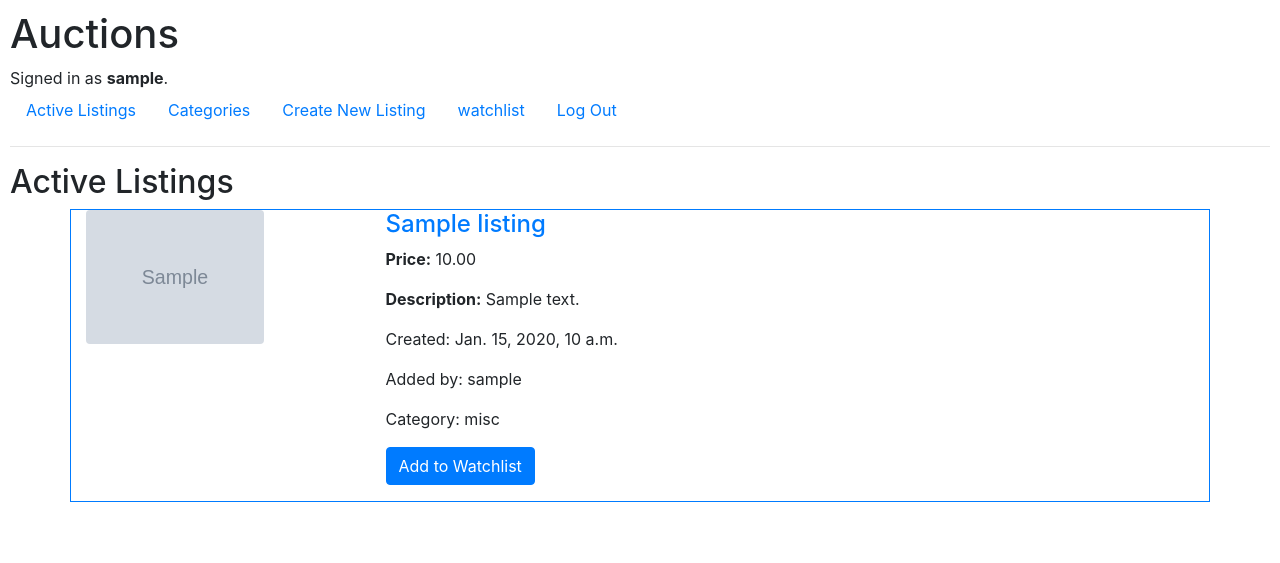
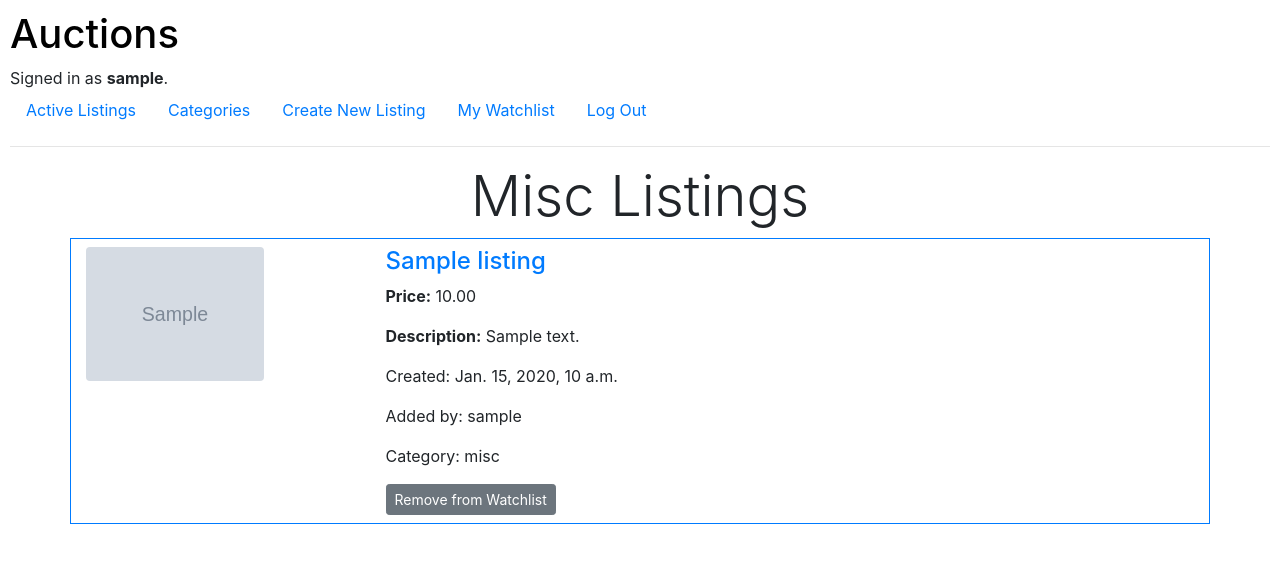
Before and after one commit to SuleymanEminov/cs50w-commerce, a Django app: page /categories/misc in a window 1280 px wide. Shown: the top 563 px of the page. Run offline with Django 3.2, Linux system fonts and the light colour scheme; a user stored in the database is signed in; tables that the repository leaves empty hold one stand-in row (values such as "Sample post"); grey boxes marked "Sample" are stand-in pictures; parts of the project's set-up code (start-up, migrations or seed data) failed here and were passed over; some libraries are stand-ins or nearby versions.

Commit message:
Watchlist implemented, readme added

```diff
--- a/auctions/models.py
+++ b/auctions/models.py
@@ -1,6 +1,3 @@
-from distutils.command.upload import upload
-from pyexpat import model
-from sre_parse import CATEGORIES
 from django.contrib.auth.models import AbstractUser
 from django.db import models
 from djmoney.models.fields import MoneyField
--- a/auctions/static/auctions/styles.css
+++ b/auctions/static/auctions/styles.css
@@ -8,7 +8,8 @@ body {
     position: relative;
 }
 
-#frame {
-    width: 200;
-    height: auto;
+.home a {
+    color: black;
+    text-decoration: none;
+
 }
--- a/auctions/templates/auctions/categories.html
+++ b/auctions/templates/auctions/categories.html
@@ -4,7 +4,7 @@
 
     {% for category in categories %}
         <ul>
-            <li><a href="{% url 'category_listings' category %}">{{category}}</a></li>
+            <li><a href="{% url 'category_listings' category %}">{{category.capitalize}}</a></li>
         </ul>
     {% endfor %}
 
--- a/auctions/templates/auctions/index.html
+++ b/auctions/templates/auctions/index.html
@@ -1,36 +1,51 @@
 {% extends "auctions/layout.html" %}
 
 {% block body %}
-    <h2>Active Listings</h2>
+<div class="d-flex justify-content-center flex-nowrap">
+        {% if title %}
+            <h2 class="display-4">{{title.capitalize}} Listings</h2>
+        {%else%}
+            <h2 class="display-4">Active Listings</h2>
+        {%endif%}
 
+    </div>
     {% for listing in listings %}
         {% if listing.active == True %}
         <div class="container border border-primary mb-3">
                     <div class="row">
-                        <div class="col-md-3">
+                        <div class="col-md-3 pt-2 ">
                             {% if listing.image %}
                                 <img src="{{listing.image.url }}" alt="{{listing.title}}" id="listing_image" class="rounded">
                             {% else %}
                                 {% load static %}
-                                <img src="{% static 'auctions/img/no_image_available.png' %}" alt="No Image Available">
+                                <img src="{% static 'auctions/img/no_image_available.png' %}" alt="No Image Available" id="listing_image">
                             {% endif %}
                         </div>
-                        <div class="col">
+                        <div class="col pt-2">
                             <h4> <a class="col-sm" href="{% url 'listing_view' listing.id %}" id="listing_title">{{listing.title}}</a></h4>
                             <p class="col-sm"><strong>Price:</strong> {{listing.price}}</p>
                             <p class="col-sm"><strong>Description:</strong> {{listing.description}}</p>
                             <p class="col-sm">Created: {{listing.created_time}}</p>
                             <p class="col-sm">Added by: {{listing.user}}</p>
                             <p class="col-sm">Category: {{listing.category}}</p>
+                            {%if user.is_authenticated %}
                             <div class="col" >
-                                <input type="button" class="btn btn-primary mb-3" value="Add to Watchlist">
+                                <form method="POST" action="{% url 'add_to_watchlist' listing.id %}" class="form-inline">
+                                    {% csrf_token%}
+                                    {% if listing in request.user.watchlist.all %}
+                                        <input class="btn btn-secondary btn-sm mb-2" type="submit" value="Remove from Watchlist" />
+                                    {% else %}
+                                        <input class="btn btn-secondary btn-sm mb-2" type="submit" value="Add to Watchlist" />
+                                    {% endif %}
+                                </form>
                             </div>
+                            {%endif%}
                         </div>
                     </div>
                 </div>
         {% endif %}
     {% endfor %}
-    <!-- Create listing.html to allow user to see details of any listing
+    <!-- Create listing_view.html to allow user to see details of any listing
         *
     -->
 {% endblock %}
--- a/auctions/templates/auctions/layout.html
+++ b/auctions/templates/auctions/layout.html
@@ -8,7 +8,11 @@
         <link rel="stylesheet" href="{% static 'auctions/styles.css' %}">
     </head>
     <body>
-        <h1>Auctions</h1>
+        <div class="home">
+            <a href="{%url 'index' %}">
+                <h1>Auctions</h1>
+            </a>
+        </div>
         <div>
             {% if user.is_authenticated %}
                 Signed in as <strong>{{ user.username }}</strong>.
@@ -28,7 +32,7 @@
                     <a class="nav-link" href="{% url 'create_listing' %}">Create New Listing</a>
                 </li>
                 <li class="nav-item">
-                    <a class="nav-link" href="{% url 'watchlist' %}">watchlist</a>
+                    <a class="nav-link" href="{% url 'watchlist' %}">My Watchlist</a>
                 </li>
                 <li class="nav-item">
                     <a class="nav-link" href="{% url 'logout' %}">Log Out</a>
--- a/auctions/templates/auctions/listing.html
+++ /dev/null
@@ -1,5 +0,0 @@
-{% extends "auctions/layout.html" %}
-
-{% block body %}
-    <h1>Listing {{listing.title}}</h1>
-{% endblock %}
--- a/auctions/urls.py
+++ b/auctions/urls.py
@@ -14,6 +14,7 @@ urlpatterns = [
     path("categories/<str:category>", views.category_listings, name="category_listings"),
     path("create_listing", views.create_listing, name="create_listing"),
     path("listing_view/<str:id>", views.listing_view, name="listing_view"),
+    path("add_to_watchlist/<str:id>", views.add_to_watchlist, name="add_to_watchlist"),
     path("watchlist", views.watchlist, name="watchlist"),
 ]
 
--- a/auctions/views/categories.py
+++ b/auctions/views/categories.py
@@ -2,6 +2,7 @@ from django.contrib.auth import authenticate
 from django.http import HttpResponse, HttpResponseRedirect
 from django.shortcuts import render
 from django.urls import reverse
+from numpy import unicode_
 
 from ..models import User, Listing, CATEGORIES
 
@@ -23,5 +24,6 @@ def category_listings(request, category):
         Show all listings of a certain category
     """
     return render(request, "auctions/index.html", {
+        "title": category,
         "listings": Listing.objects.all().filter(category=category)
     })
--- /dev/null
+++ b/requirements.txt
@@ -0,0 +1,3 @@
+Django
+Pillow
+django-money
```
Also changed, not shown: auctions/templates/auctions/listing_view.html (+4 -4 lines), auctions/views/watchlist.py (+19 -2 lines), README.md (added), auctions/templates/auctions/watchlist.html (deleted).
